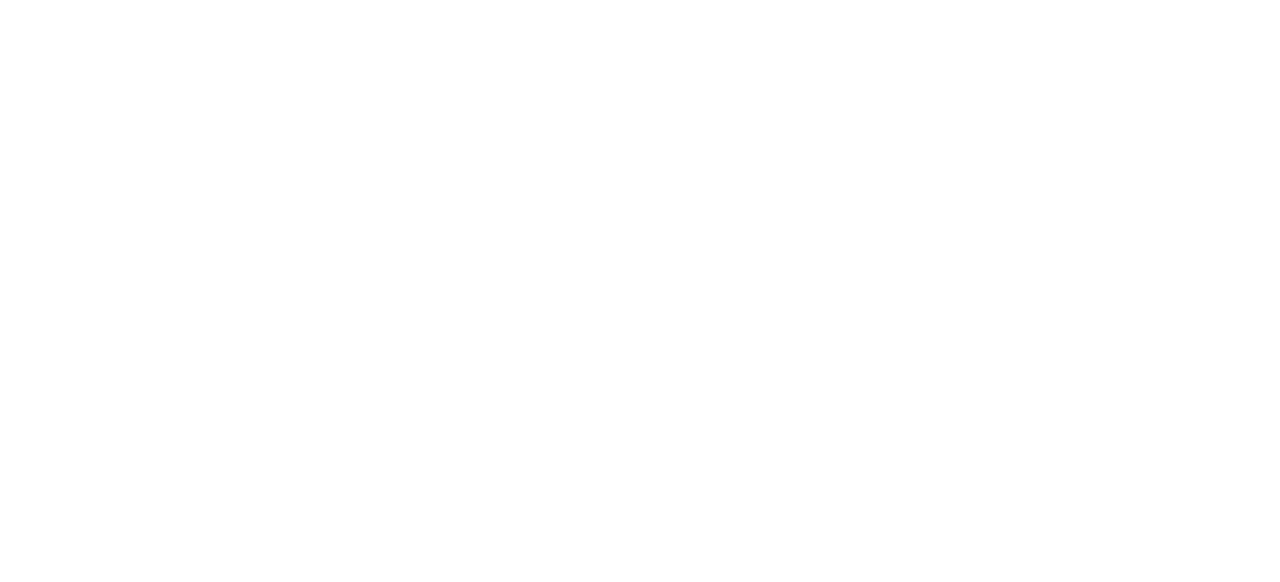
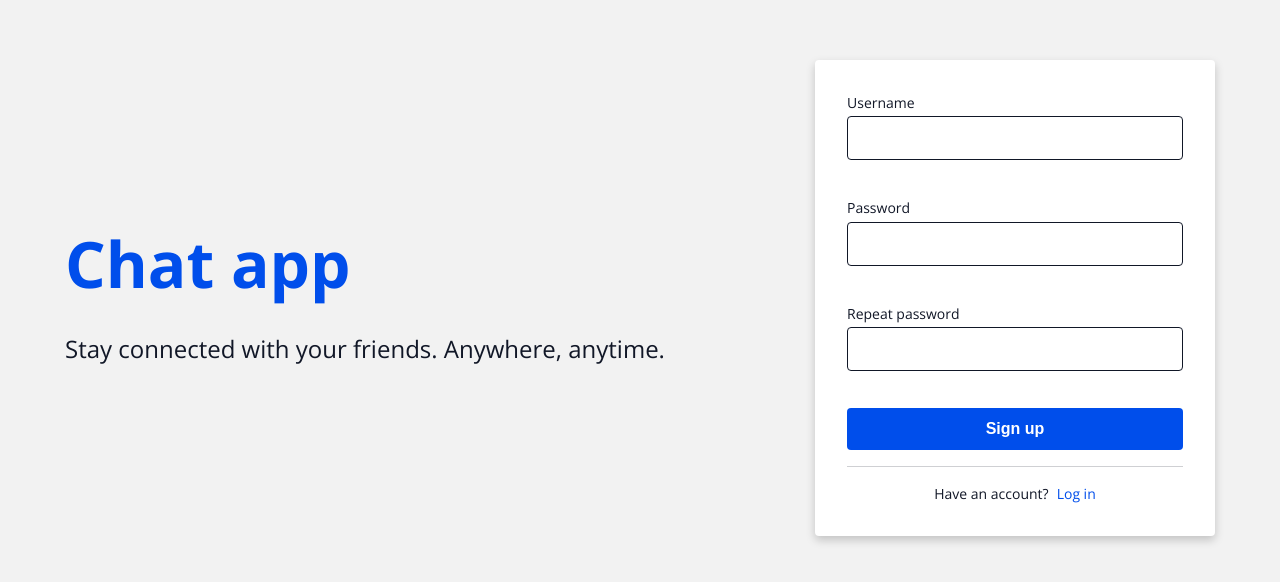
Before and after one commit to Ssevve/react-chat-app, a React (Create React App) app in the folder frontend/: page /signup in a window 1280 px wide. Before the commit this address had no page. Shown: the part 102-684 px from the top of the page. Built offline with nearby package versions, Linux system fonts and the light colour scheme.

Commit message:
Add signup page; Validate signup form with react-hook-form and yup

```diff
--- a/frontend/package.json
+++ b/frontend/package.json
@@ -3,9 +3,11 @@
   "version": "0.1.0",
   "private": true,
   "dependencies": {
+    "@hookform/resolvers": "^2.9.10",
     "axios": "^1.2.2",
     "react": "^18.2.0",
     "react-dom": "^18.2.0",
+    "react-hook-form": "^7.42.1",
     "react-icons": "^4.7.1",
     "react-router-dom": "^6.6.2",
     "react-scripts": "5.0.1",
--- a/frontend/src/App.jsx
+++ b/frontend/src/App.jsx
@@ -6,7 +6,7 @@
 
 import Login from './pages/Login';
 import Home from './pages/Home';
-// import Signup from './pages/Signup';
+import Signup from './pages/Signup';
 
 const StyledApp = styled.div`
   height: 100vh;
@@ -18,7 +18,7 @@
       <Routes>
         <Route element={<GuestRoutes />}>
           <Route path="/login" element={<Login />} />
-          {/* <Route path="/signup" element={<Signup />} /> */}
+          <Route path="/signup" element={<Signup />} />
         </Route>
         <Route element={<AuthRoutes />}>
           <Route path="/" element={<Home />} />
--- /dev/null
+++ b/frontend/src/pages/Signup.jsx
@@ -0,0 +1,204 @@
+import { useEffect, useState } from 'react';
+import { Link } from 'react-router-dom';
+import styled from 'styled-components';
+import breakpoints from '../breakpoints';
+import Container from '../components/Container';
+import axios from 'axios';
+import { useForm } from 'react-hook-form';
+import { yupResolver } from '@hookform/resolvers/yup';
+import * as yup from 'yup';
+
+const Main = styled.main`
+  background: var(--bg-light);
+  height: 100%;
+  background: #f2f2f2;
+`;
+
+const StyledContainer = styled(Container)`
+  height: 100%;
+  display: flex;
+  flex-direction: column;
+  align-items: center;
+  justify-content: center;
+  gap: 2rem;
+  @media ${breakpoints.medium} {
+    flex-direction: row;
+  }
+`;
+
+const Section = styled.section`
+  display: grid;
+  gap: 2rem;
+  @media ${breakpoints.medium} {
+    flex: 1;
+  }
+`;
+
+const Heading = styled.h1`
+  font-size: clamp(3rem, 10vw, 4rem);
+  color: var(--clr-accent);
+  font-weight: 700;
+  line-height: 1.1;
+  text-align: center;
+  @media ${breakpoints.medium} {
+    text-align: left;
+  }
+`;
+
+const Paragraph = styled.p`
+  font-size: clamp(1.3rem, 4vw, 1.5rem);
+  text-align: center;
+  margin-bottom: 2rem;
+  @media ${breakpoints.medium} {
+    text-align: left;
+    margin-bottom: 0;
+  }
+`;
+
+const Form = styled.form`
+  box-shadow: 0 4px 10px 0 rgba(0, 0, 0, 0.2);
+  width: 100%;
+  max-width: 400px;
+  padding: 2rem;
+  border-radius: var(--border-radius);
+  display: grid;
+  gap: 1rem;
+  background: var(--clr-light-400);
+  @media ${breakpoints.medium} {
+    flex: 1;
+  }
+`;
+
+const Label = styled.label`
+  display: grid;
+  gap: 0.2rem;
+  font-size: 0.875rem;
+`;
+
+const Input = styled.input`
+  border-radius: var(--border-radius);
+  font-size: 1rem;
+  padding: 0.75rem;
+  color: var(--clr-dark);
+  min-width: 100%;
+  width: 0;
+  border: ${(props) => (props.error ? '1px solid var(--clr-danger)' : '1px solid currentColor')};
+  outline: ${(props) => props.error && '1px solid var(--clr-danger)'};
+`;
+
+const Button = styled.button`
+  background: var(--clr-accent);
+  color: var(--clr-light-400);
+  font-weight: 700;
+  border-radius: var(--border-radius);
+  border: none;
+  padding: 0.75rem;
+  font-size: 1rem;
+  cursor: pointer;
+  &:hover {
+    opacity: var(--hover-opacity);
+  }
+`;
+
+const Divider = styled.div`
+  height: 1px;
+  background: var(--clr-dark);
+  opacity: 0.2;
+`;
+
+const HaveAccount = styled.p`
+  font-size: 0.875rem;
+  margin: 0 auto;
+`;
+
+const StyledLink = styled(Link)`
+  color: var(--clr-accent);
+  margin-left: 0.5rem;
+  text-decoration: none;
+  &:hover {
+    text-decoration: underline;
+  }
+`;
+
+const ErrorMessage = styled.span`
+  color: var(--clr-danger);
+  font-size: 0.75rem;
+  height: 1.125rem;
+`;
+
+const schema = yup.object({
+  username: yup
+    .string()
+    .matches(/^[a-zA-Z0-9]*$/, {
+      message: 'No special characters allowed',
+    })
+    .required()
+    .min(4)
+    .max(15)
+    .label('Username'),
+  password: yup.string().required().min(8).label('Password'),
+  repeatPassword: yup.string().oneOf([yup.ref('password'), null], 'Passwords do not match'),
+});
+
+function Signup() {
+  const {
+    register,
+    handleSubmit,
+    formState: { errors },
+  } = useForm({
+    resolver: yupResolver(schema),
+    mode: 'onChange',
+  });
+  const onSubmit = (data) => console.log(data);
+
+  return (
+    <Main>
+      <StyledContainer>
+        <Section>
+          <Heading>Chat app</Heading>
+          <Paragraph>Stay connected with your friends. Anywhere, anytime.</Paragraph>
+        </Section>
+        <Form onSubmit={handleSubmit(onSubmit)}>
+          <Label>
+            Username
+            <Input
+              error={errors.username?.message}
+              {...register('username')}
+              type="text"
+              aria-invalid={errors.username ? true : false}
+            />
+            <ErrorMessage role="alert">{errors.username?.message}</ErrorMessage>
+          </Label>
+          <Label>
+            Password
+            <Input
+              error={errors.password?.message}
+              {...register('password')}
+              type="password"
+              aria-invalid={errors.password ? true : false}
+            />
+            <ErrorMessage role="alert">{errors.password?.message}</ErrorMessage>
+          </Label>
+          <Label>
+            Repeat password
+            <Input
+              error={errors.repeatPassword?.message}
+              {...register('repeatPassword')}
+              type="password"
+              aria-invalid={errors.repeatPassword ? true : false}
+            />
+            <ErrorMessage role="alert">{errors.repeatPassword?.message}</ErrorMessage>
+          </Label>
+          <Button type="submit">Sign up</Button>
+          <Divider />
+          <HaveAccount>
+            Have an account?
+            <StyledLink to="/login">Log in</StyledLink>
+          </HaveAccount>
+        </Form>
+      </StyledContainer>
+    </Main>
+  );
+}
+
+export default Signup;
```
Also changed, not shown: 1 other file (tests, documents, lock files or other folders).
